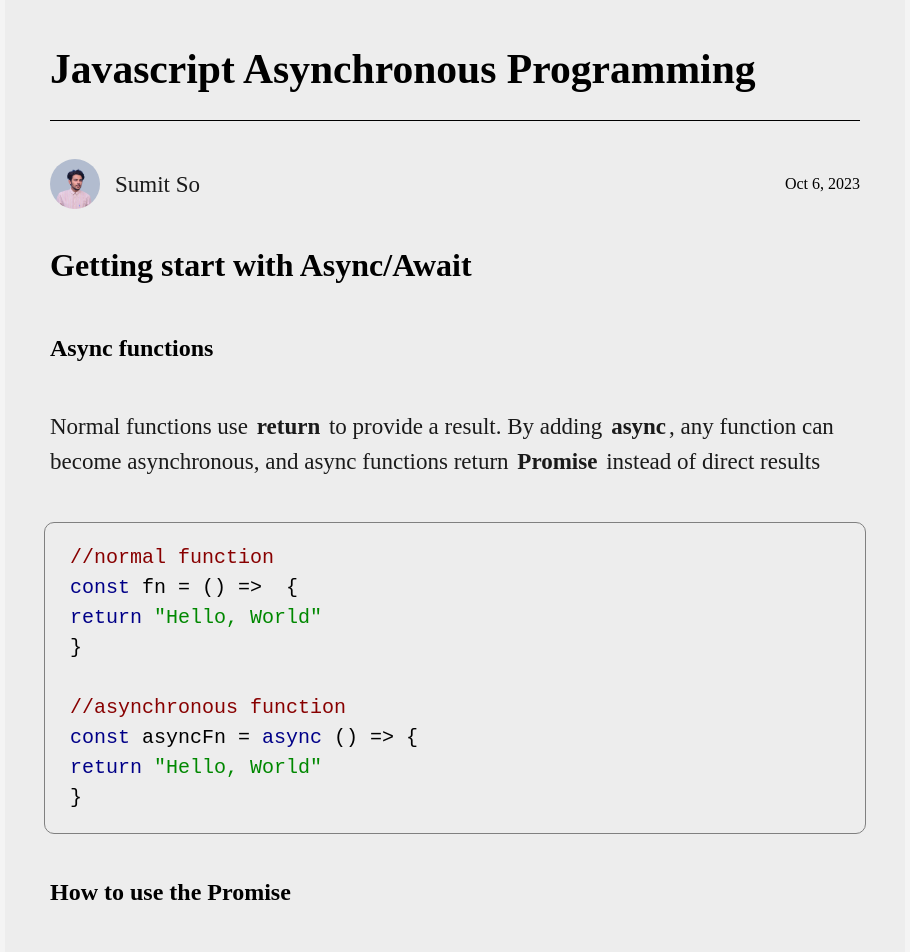
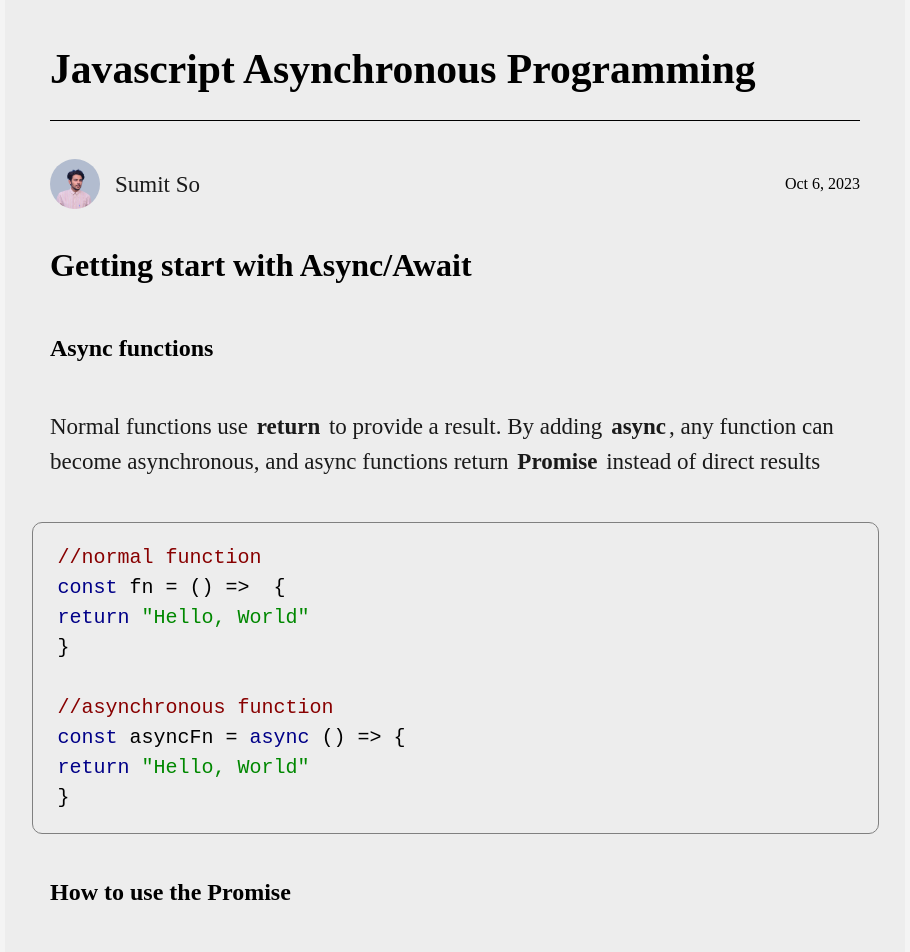
Before and after one commit to sosumit001/how-dev-you-official, a React (Vite) app: page /blogs/2023/asynchronous-programming in a window 1280 px wide. Shown: the top 952 px of the page, without its empty margins (185-1095 px from the left). Built offline with nearby package versions, Linux system fonts and the light colour scheme.

Commit message:
adding to async-js-page...

```diff
--- a/src/pages/docs/blogComponents/blog-syntax-highlighter/Highlighter.tsx
+++ b/src/pages/docs/blogComponents/blog-syntax-highlighter/Highlighter.tsx
@@ -14,12 +14,13 @@ const Highlighter = ({codeString, language}:THighlighter) => {
 			customStyle={{
 				fontSize:'clamp(15px ,1.9vw, 20px)',
 				borderRadius:'10px',
-				minWidth:'calc(90% - 25px)',
+				width:'calc(90% - 25px)',
 				paddingLeft:'25px',
 				paddingTop:'20px',
 				paddingBottom:'20px',
 				border:'1px solid grey',
-				background:'#ededed'
+				background:'#ededed',
+
 			}}
 		>
 		{codeString}
```
